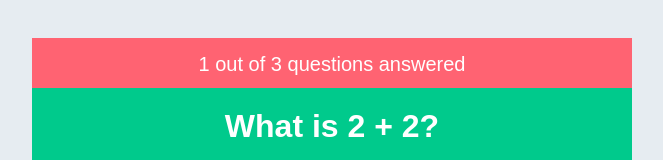
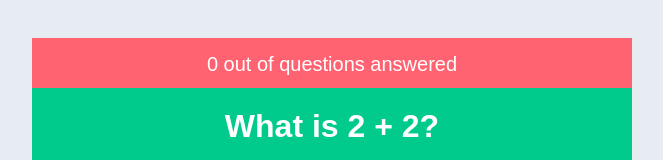
Before and after one commit to Ancientshield/vue_quiz, a Vue app: page / in a window 1280 px wide. Shown: the top 160 px of the page, without its empty margins (308-971 px from the left). Built offline with nearby package versions, Linux system fonts and the light colour scheme.

Commit message:
answered question and add qwestions Array index questionsAnswered

```diff
--- a/src/App.vue
+++ b/src/App.vue
@@ -106,6 +106,8 @@
 				if (is_correct) {
 					this.totalCorrect++;
 				}
+				// 即使答錯，題目也會換為下一題
+				this.questionsAnswered++;
 			},
 		},
 	};
--- a/src/components/Questions.vue
+++ b/src/components/Questions.vue
@@ -2,9 +2,11 @@
 	<div class="questions-ctr">
 		<div class="progress">
 			<div class="bar"></div>
-			<div class="status">1 out of 3 questions answered</div>
+			<div class="status">
+				{{ questionsAnswered }} out of questions answered
+			</div>
 		</div>
-		<!-- qi 是 question index 縮寫 -->
+		<!-- qi 是 question index 縮寫，由 v-for 回圈自動產生 跟 questions 無關 -->
 		<div
 			class="single-question"
 			v-for="(question, qi) in questions"
```
